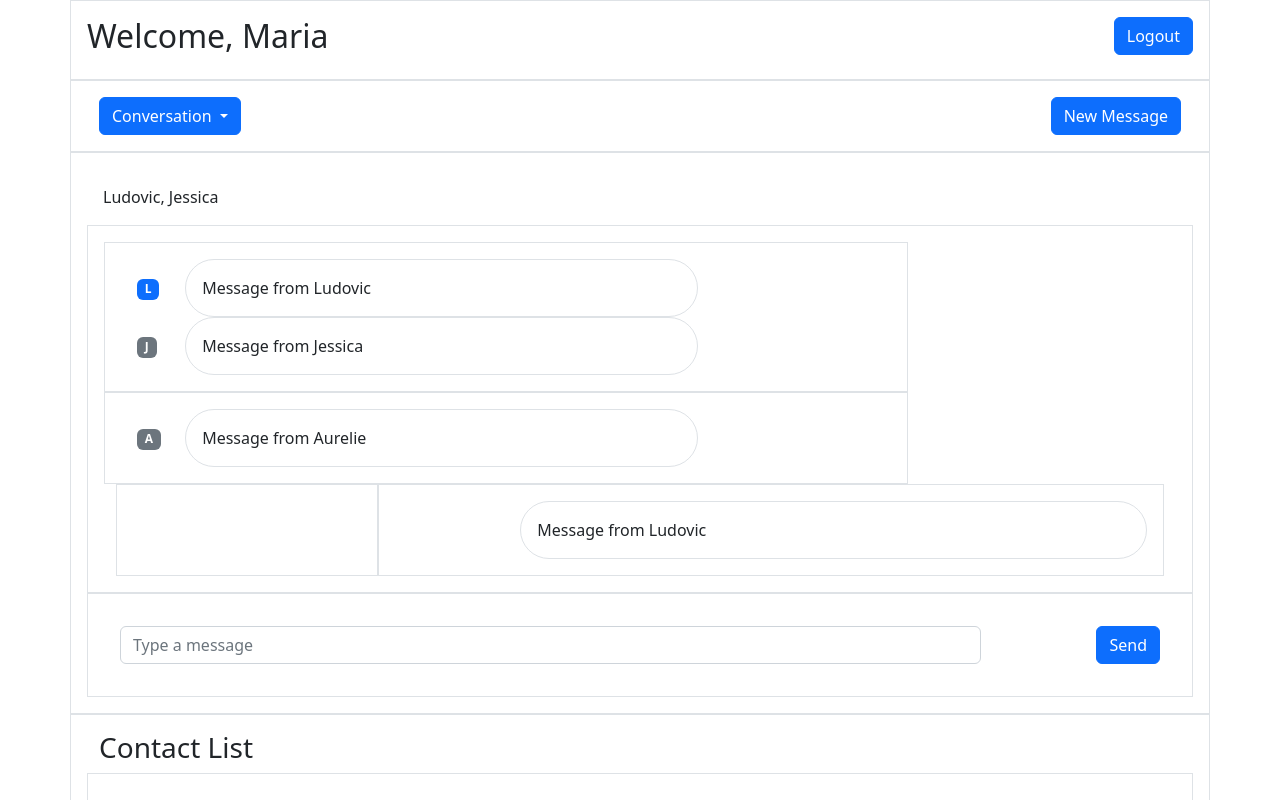
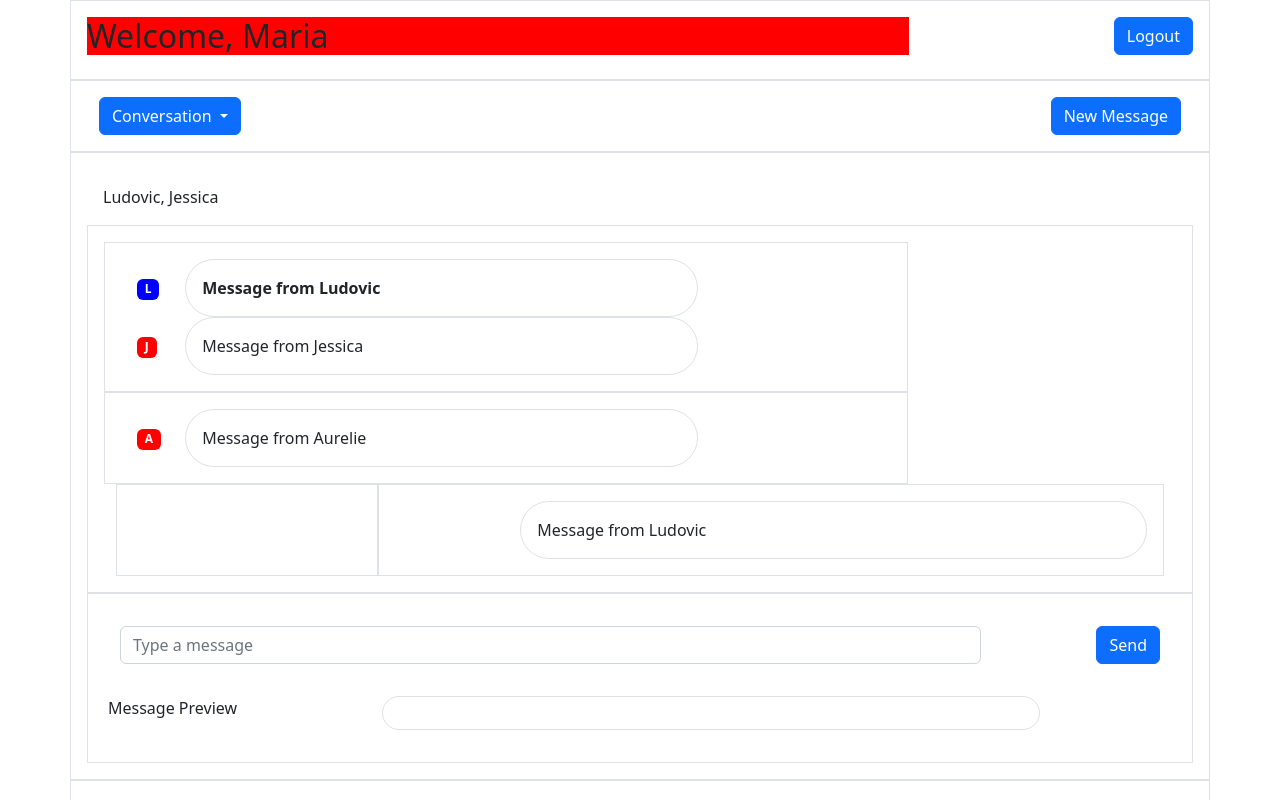
Before and after one commit to crives/java-mod-8-building-app-lab-1, an Angular app: page / in a window 1280 px wide. Shown: the top 800 px of the page. Built offline with nearby package versions, Linux system fonts and the light colour scheme.

Commit message:
Lab 1 complete

```diff
--- a/src/app/header-component/header-component.component.html
+++ b/src/app/header-component/header-component.component.html
@@ -1,7 +1,7 @@
 <div class="container">
     <div class="row">
       <div class="col-9 p-3">
-        <h2>Welcome, {{ activeUser.firstName }}</h2>
+        <h2 appHighlight>Welcome, {{ activeUser.firstName }}</h2>
       </div>
       <div class="col-3 p-3 float-end">
         <div class="float-end">
--- /dev/null
+++ b/src/app/highlight.directive.ts
@@ -0,0 +1,11 @@
+import { Directive, ElementRef } from '@angular/core';
+
+@Directive({
+  selector: '[appHighlight]'
+})
+export class HighlightDirective {
+
+  constructor(private el: ElementRef) {
+    this.el.nativeElement.style.backgroundColor = "red";
+  }
+}
--- a/src/app/send-message-component/send-message-component.component.html
+++ b/src/app/send-message-component/send-message-component.component.html
@@ -1,7 +1,7 @@
 <div class="container">
     <div class="row">
       <div class="col-10 p-3">
-        <input type="input" class="form-control" placeholder="Type a message" />
+        <input type="input" class="form-control" placeholder="Type a message" [(ngModel)]="messageString"/>
       </div>
       <div class="col-2 p-3">
         <div class="float-end">
@@ -10,3 +10,11 @@
       </div>
     </div>
   </div>
+  <div class="row">
+    <div class="col-3 p-3">Message Preview</div>
+    <div class="col-9 p-3">
+      <div class="col-10 p-3 border rounded-5">
+        <span>{{messageString}}</span>
+      </div>
+    </div>
+  </div>
--- a/src/app/send-message-component/send-message-component.component.ts
+++ b/src/app/send-message-component/send-message-component.component.ts
@@ -7,6 +7,7 @@ import { Message } from '../message.model';
   styleUrls: ['./send-message-component.component.css']
 })
 export class SendMessageComponentComponent implements OnInit {
+  messageString: string;
 
   @Input() message: Message = {
     sender: { firstName: "Ludovic" },
--- a/src/app/sender-message-component/sender-message-component.component.html
+++ b/src/app/sender-message-component/sender-message-component.component.html
@@ -3,13 +3,13 @@
     <div class="col-1 p-3">
       <span
         class="badge"
-        [ngClass]="message.sender.isOnline ? 'bg-primary' : 'bg-secondary'"
+        [ngStyle]="getCurrentStyles()"
       >
         {{message.sender.firstName[0]}}
       </span>
     </div>
     <div class="col-8 p-3 border rounded-5">
-      <span>{{message.text}}</span>
+      <span [ngClass]="message.sender.isOnline ? 'fw-bold' : 'fw-light'">{{message.text}}</span>
     </div>
   </div>
 </div>
--- a/src/app/sender-message-component/sender-message-component.component.ts
+++ b/src/app/sender-message-component/sender-message-component.component.ts
@@ -19,4 +19,11 @@ export class SenderMessageComponentComponent implements OnInit {
   ngOnInit(): void {
   }
 
+  getCurrentStyles() {
+    let currentStyles = {
+      'background-color': this.message.sender.isOnline ? 'blue' : 'red',
+    };
+    return currentStyles;
+  }
+
 }
```
Also changed, not shown: src/app/app.module.ts (+6 -2 lines), 1 other file (tests, documents, lock files or other folders).
